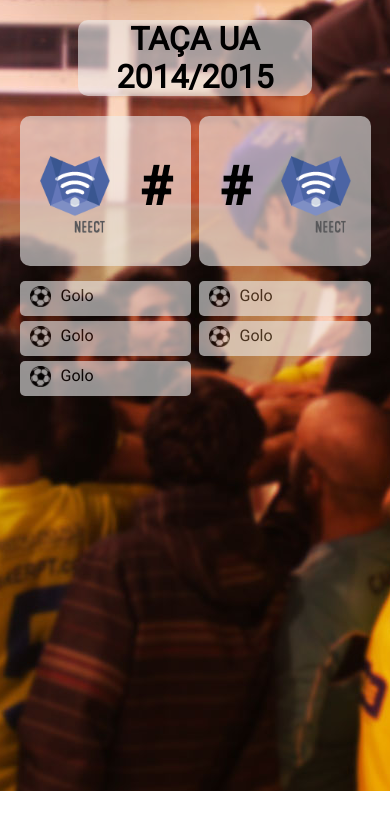
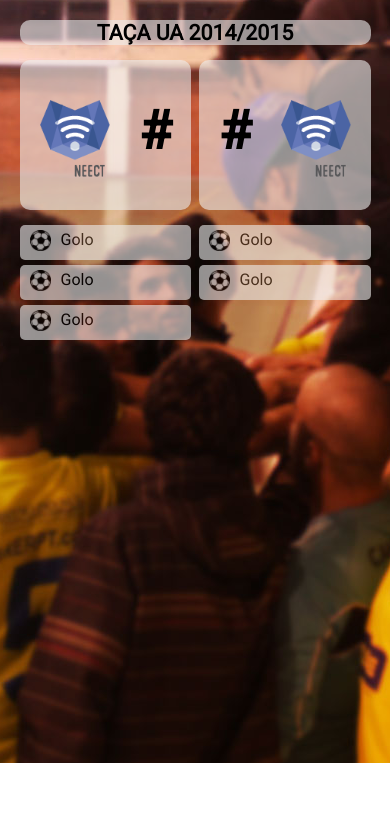
Before and after one commit to mvicente93/kopobi.github.io, a plain HTML site: page index.html in a window 390 px wide. Drawn offline with Linux system fonts and the light colour scheme.

Commit message:
size optimizations

```diff
--- a/css/queries.css
+++ b/css/queries.css
@@ -2,9 +2,17 @@
 	.wrap {
 		width: 90%;
 	}
+
+	header {
+
+	}
 }
 
-@media (max-width: 400px) {
+@media (max-width: 500px) {
+	header {
+		font-size: 8pt;
+	}
+
 	.wrap {
 		width: 90%;
 		min-width: 0px;
--- a/css/style.css
+++ b/css/style.css
@@ -11,10 +11,11 @@ body {
 
 header {
 	text-align: center;
+	font-size: 12pt;
 	margin-top: 20px;
 	background-color: rgba(238, 238, 238, 0.6);
-	width: 60%;
-	margin: 20px auto;
+	/*width: 60%;*/
+	margin: 20px auto 15px;
 	border-radius: 10px;
 }
 
@@ -86,7 +87,6 @@ h2 {
 
 .highlights {
 	margin-top: 15px;
-
 	width: 49%;
 	margin-bottom: 100px;
 	text-align: left;
--- a/index.html
+++ b/index.html
@@ -9,8 +9,8 @@
 	<link rel="stylesheet" type="text/css" href="css/queries.css">
 </head>
 <body>
-	<header><h1>TAÇA UA 2014/2015</h1></header>
 	<div class="wrap">
+		<header><h1>TAÇA UA 2014/2015</h1></header>
 		<div class="score home"><!--
 			--><div class="subscore logo"><img src="../img/neect.png"></div><!--
 			--><div class="subscore homeScore"><h2>#</h2></div><!--
```
Also changed, not shown: 1 other file.
